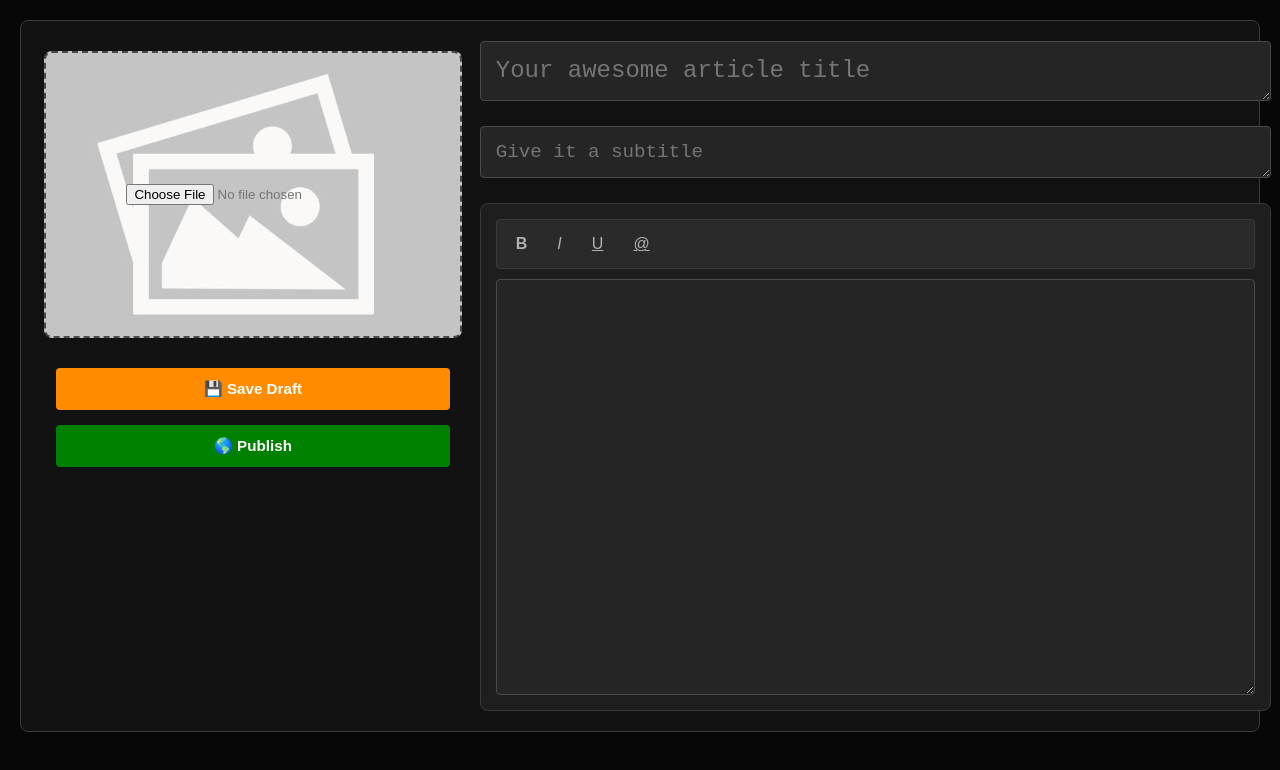
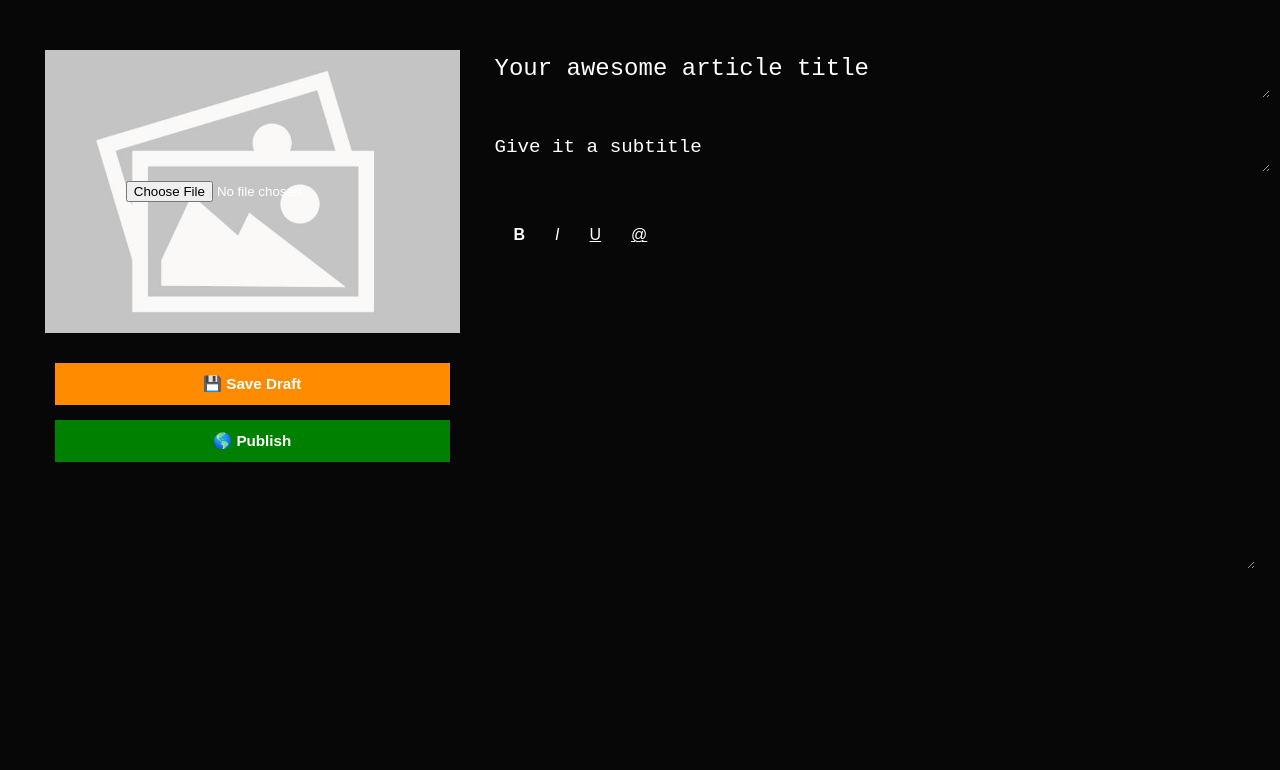
Before and after one commit to gastighost/news-publisher-application, a Next.js app in the folder front/: page /createpost in a window 1280 px wide. Shown: the top 770 px of the page. Built offline with nearby package versions, Linux system fonts and the light colour scheme; no server answers.

Commit message:
css --root fix

```diff
--- a/front/src/app/createpost/page.module.css
+++ b/front/src/app/createpost/page.module.css
@@ -1,32 +1,4 @@
 /* Define color palette and global styles */
-:root {
-  --bg-primary: #121212;
-  --bg-secondary: #1e1e1e;
-  --bg-tertiary: #2a2a2a;
-  --bg-input: #252525;
-  --bg-modal: #282828;
-
-  --text-primary: #e0e0e0;
-  --text-secondary: #b0b0b0;
-  --text-placeholder: #757575;
-  --text-on-accent: #ffffff;
-
-  --border-primary: #3a3a3a;
-  --border-input: #4a4a4a;
-  --border-focus: #007bff; /* Example blue, can be themed */
-
-  --accent-primary: #007bff;
-  --accent-success: #28a745;
-  --accent-warning: #ffc107; /* Orange for Save Draft */
-  --accent-error: #dc3545;
-
-  --font-family-sans: system-ui, -apple-system, BlinkMacSystemFont, "Segoe UI", Roboto, "Helvetica Neue", Arial, sans-serif;
-  --font-size-base: 1rem;
-  --line-height-base: 1.6;
-  --border-radius-base: 8px;
-  --border-radius-small: 4px;
-  --transition-base: all 0.2s ease-in-out;
-}
 
 /* Apply base font to the page if this module controls a significant part of it */
 .main {
@@ -213,7 +185,8 @@
   background-color: var(--bg-secondary); /* Slightly change bg on focus */
 }
 
-@media screen and (max-width: 768px) { /* Adjusted breakpoint */
+@media screen and (max-width: 768px) {
+  /* Adjusted breakpoint */
   .main {
     grid-template-columns: 1fr; /* Stack columns */
     margin: 15px;
@@ -268,7 +241,8 @@
   color: var(--accent-success); /* Default success color */
 }
 
-.createPostPopupContent p { /* Style for the message paragraph */
+.createPostPopupContent p {
+  /* Style for the message paragraph */
   font-size: 1rem;
   color: var(--text-secondary);
   margin-bottom: 25px;
@@ -295,10 +269,12 @@
 .createPostPopupBox.error {
   border-color: var(--accent-error);
 }
-.createPostPopupContent h2.error { /* Ensure class is applied to h2 for error */
+.createPostPopupContent h2.error {
+  /* Ensure class is applied to h2 for error */
   color: var(--accent-error);
 }
-.createPostPopupButton.error { /* Ensure class is applied to button for error */
+.createPostPopupButton.error {
+  /* Ensure class is applied to button for error */
   background: var(--accent-error);
 }
 .createPostPopupButton.error:hover {
```
